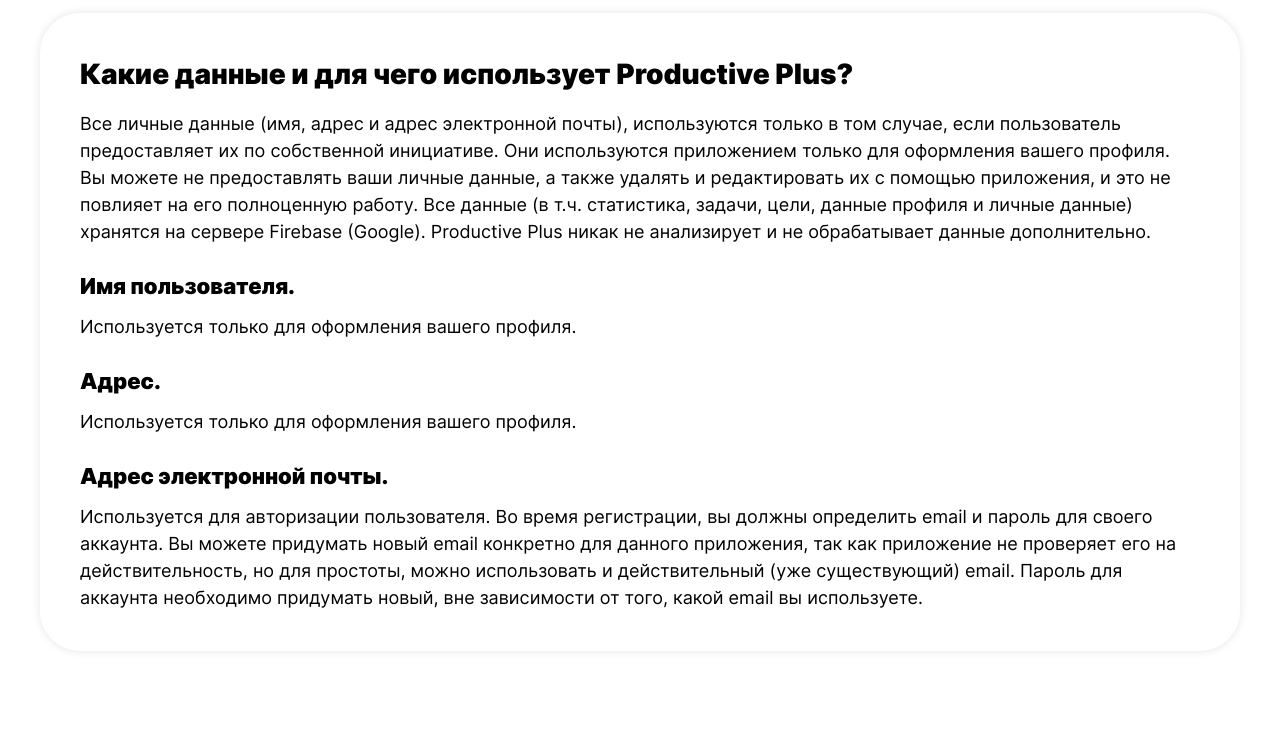
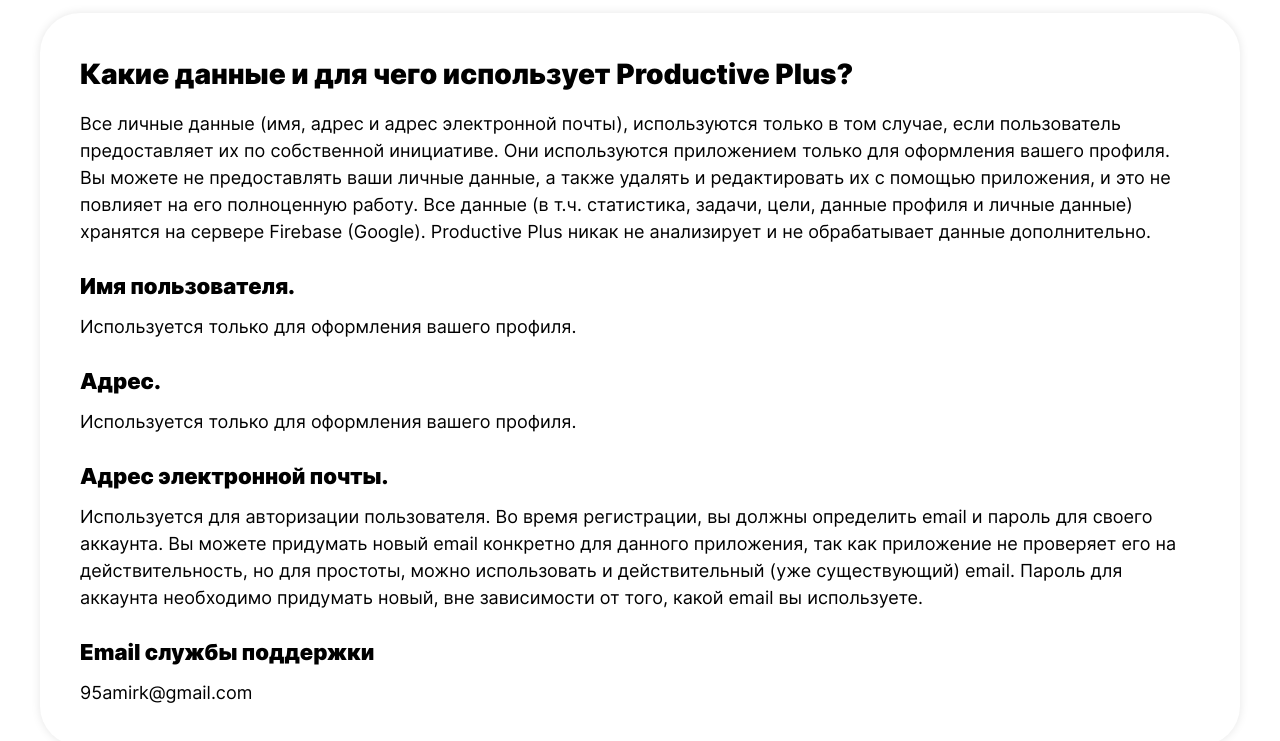
Before and after one commit to KerAm-js/privacy_police, a plain HTML site: page index.html in a window 1280 px wide. Shown: the part 185-926 px from the top of the page. Before the commit the page ends 886 px from the top, so only its background shows below. Drawn offline with Linux system fonts and the light colour scheme.

Commit message:
Add support data

```diff
--- a/index.html
+++ b/index.html
@@ -61,6 +61,14 @@
           какой email вы используете.
         </p>
       </div>
+      <div class="paragraph">
+        <h3 class="paragraph__title">
+          Email службы поддержки
+        </h3>
+        <p class="paragraph__description">
+          95amirk@gmail.com
+        </p>
+      </div>
     </div>
   </main>
 </body>
```
